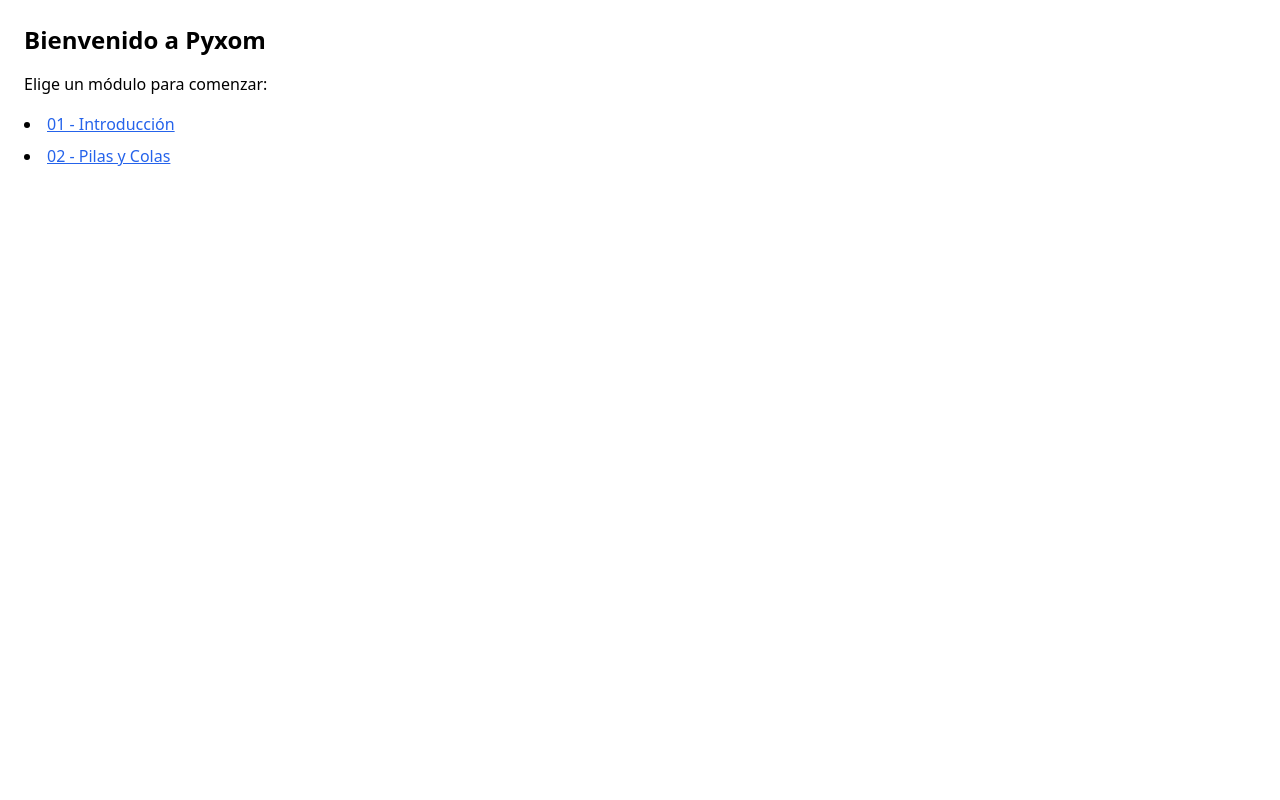
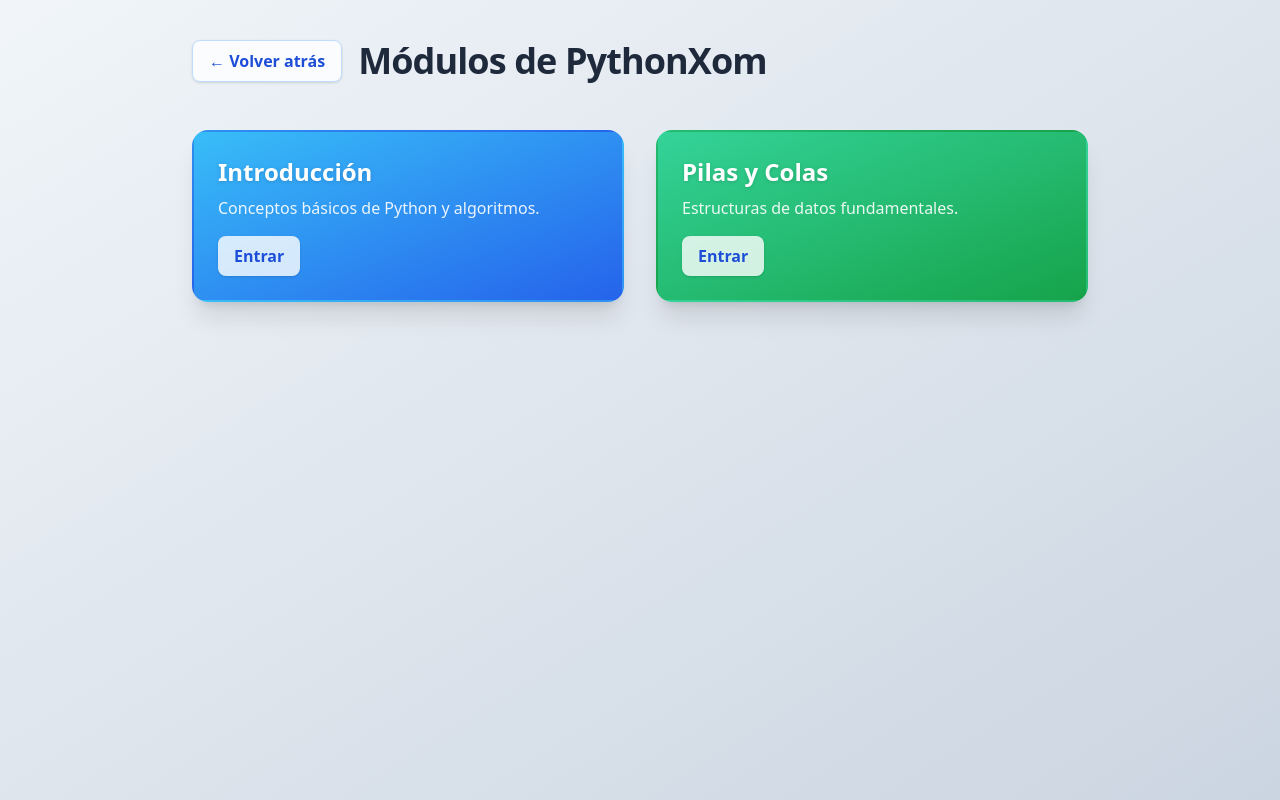
Before and after one commit to xabierolaz/pyxom, a Next.js app: page / in a window 1280 px wide. Built offline with nearby package versions, Linux system fonts and the light colour scheme.

Commit message:
style: interfaz profesional, limpia y accesible para ejercicios

```diff
--- a/app/02-pilas-colas/ej01_stack_basico/page.tsx
+++ b/app/02-pilas-colas/ej01_stack_basico/page.tsx
@@ -1,19 +1,52 @@
+import Head from 'next/head';
+import Link from 'next/link';
 import IntroPythonXom from '@/components/IntroPythonXom';
 
+// --- Feedback personalizado por test ---
+// Puedes agregar un campo 'feedback' a cada test para mensajes específicos
 const ejercicio = {
   id: 'ej01_stack_basico',
   title: 'Uso de Pila',
   description: 'Implementa una pila básica con operaciones push y pop.',
   starterCode: 'class Pila:\n    def __init__(self):\n        self.items = []\n\n    def push(self, item):\n        pass\n\n    def pop(self):\n        pass',
   tests: [
-    { input: 'p = Pila()\np.push(1)\nprint(p.items)', expected: '[1]', hidden: false }
+    { input: 'p = Pila()\np.push(1)\nprint(p.items)', expected: '[1]', hidden: false, feedback: 'Recuerda que para agregar un elemento a la pila debes usar append.' }
   ],
   hints: [
     { id: 'h1', text: 'Para agregar, usa append.' },
     { id: 'h2', text: 'Para quitar, usa pop().' }
+  ],
+  // --- Feedback de eficiencia y estilo ---
+  efficiencyFeedback: 'Para una pila eficiente, usa una lista y los métodos append/pop.',
+  styleFeedback: 'Sigue la convención PEP8: nombres de clases en CamelCase, métodos en snake_case.',
+  // --- Sugerencias automáticas y buenas prácticas ---
+  suggestions: [
+    '¿Estás usando self.items.append(item) en push?',
+    '¿Estás usando return self.items.pop() en pop?'
+  ],
+  bestPractices: [
+    'Evita acceder directamente a self.items fuera de la clase.',
+    'Documenta tus métodos con docstrings.'
   ]
 };
 
 export default function Page() {
-  return <IntroPythonXom data={ejercicio} />;
+  return (
+    <div className="min-h-screen bg-gradient-to-br from-slate-50 to-slate-200 flex flex-col items-center">
+      <Head>
+        <title>Ejercicio: Uso de Pila | PythonXom</title>
+        <meta name="description" content="Ejercicio interactivo sobre pilas en Python. Feedback detallado y accesible." />
+      </Head>
+      <nav className="w-full max-w-4xl flex items-center justify-between py-6 px-4 md:px-0">
+        <Link href="/" className="flex items-center gap-2 text-blue-700 font-semibold hover:underline focus:outline-none focus:ring-2 focus:ring-blue-400 rounded transition-all">
+          <svg width="24" height="24" fill="none" stroke="currentColor" strokeWidth="2" viewBox="0 0 24 24" className="inline-block"><path strokeLinecap="round" strokeLinejoin="round" d="M15 19l-7-7 7-7"/></svg>
+          Volver al menú
+        </Link>
+        <span className="text-lg font-bold text-slate-700 tracking-tight">PythonXom</span>
+      </nav>
+      <main className="w-full max-w-3xl bg-white/90 rounded-2xl shadow-xl p-6 md:p-10 mt-2 mb-8 border border-slate-200">
+        <IntroPythonXom data={ejercicio} />
+      </main>
+    </div>
+  );
 }
--- a/app/page.tsx
+++ b/app/page.tsx
@@ -1,12 +1,62 @@
-export default function Home() {
-  return (
-    <div className="p-6">
-      <h1 className="text-2xl font-bold mb-4">Bienvenido a Pyxom</h1>
-      <p className="mb-4">Elige un módulo para comenzar:</p>
-      <ul className="list-disc list-inside space-y-2">
-        <li><a href="/01-introduccion/ej01_suma_producto" className="text-blue-600 underline">01 - Introducción</a></li>
-        <li><a href="/02-pilas-colas/ej01_stack_basico" className="text-blue-600 underline">02 - Pilas y Colas</a></li>
-      </ul>
-    </div>
-  );
+import Link from 'next/link';
+
+const modules = [
+	{
+		id: '01-introduccion',
+		title: 'Introducción',
+		description: 'Conceptos básicos de Python y algoritmos.',
+		color: 'from-sky-400 to-blue-600',
+		path: '/01-introduccion/ej01_suma_producto',
+	},
+	{
+		id: '02-pilas-colas',
+		title: 'Pilas y Colas',
+		description: 'Estructuras de datos fundamentales.',
+		color: 'from-emerald-400 to-green-600',
+		path: '/02-pilas-colas/ej01_stack_basico',
+	},
+	// Puedes agregar más módulos aquí
+];
+
+export default function Page() {
+	return (
+		<main className="min-h-screen bg-gradient-to-br from-slate-100 to-slate-300 flex flex-col items-center py-10">
+			<div className="w-full max-w-4xl flex flex-col gap-6">
+				<header className="flex items-center gap-4 mb-6">
+					<Link
+						href="/"
+						className="px-4 py-2 bg-white/80 hover:bg-white rounded-lg shadow text-blue-700 font-semibold transition-all border border-blue-200"
+					>
+						← Volver atrás
+					</Link>
+					<h1 className="text-3xl md:text-4xl font-bold text-slate-800 tracking-tight">
+						Módulos de PythonXom
+					</h1>
+				</header>
+				<section className="grid grid-cols-1 sm:grid-cols-2 gap-8">
+					{modules.map((mod) => (
+						<Link
+							key={mod.id}
+							href={mod.path}
+							className={`group block rounded-2xl shadow-xl bg-gradient-to-br ${mod.color} p-6 transition-transform hover:scale-105 hover:shadow-2xl border-2 border-transparent hover:border-blue-400`}
+						>
+							<div className="flex flex-col h-full justify-between">
+								<div>
+									<h2 className="text-2xl font-bold text-white drop-shadow mb-2 group-hover:underline">
+										{mod.title}
+									</h2>
+									<p className="text-white/90 text-base mb-4">
+										{mod.description}
+									</p>
+								</div>
+								<span className="inline-block mt-auto px-4 py-2 bg-white/80 text-blue-700 font-semibold rounded-lg shadow hover:bg-white transition-all self-start">
+									Entrar
+								</span>
+							</div>
+						</Link>
+					))}
+				</section>
+			</div>
+		</main>
+	);
 }
--- a/components/IntroPythonXom.tsx
+++ b/components/IntroPythonXom.tsx
@@ -14,6 +14,7 @@ import type {
   FeedbackCondition
 } from '@/types/types'; // Ajusta la ruta si es necesario
 import DiffViewer from './DiffViewer';
+import StyleFeedback from './StyleFeedback';
 
 // --- Carga dinámica para Componentes Pesados ---
 // Añadimos un componente de carga simple para Suspense
@@ -242,6 +243,11 @@ export default function IntroPythonXom({ data }: { data: ExerciseData }) {
                 />
               </Suspense>
             </div>
+            {/* Feedback de estilo de código */}
+            <div className="mt-2">
+              <StyleFeedback code={code} />
+              {data.styleFeedback && <p className="text-xs text-slate-500 mt-1">Sugerencia de estilo: {data.styleFeedback}</p>}
+            </div>
           </section>
 
           <section className="flex flex-wrap gap-3 items-center">
--- a/types/types.ts
+++ b/types/types.ts
@@ -9,6 +9,7 @@ export interface TestCase {
   hidden?: boolean;
   timeoutMs?: number;
   points?: number;
+  feedback?: string; // feedback personalizado por test
 }
 
 export type StaticCheckFunction =
@@ -61,6 +62,11 @@ export interface ExerciseData {
   maxHintsToShowAutomatically?: number;
   positiveFeedback?: string[];
   maxPoints?: number;
+  efficiencyFeedback?: string;
+  styleFeedback?: string;
+  suggestions?: string[];
+  bestPractices?: string[];
+  badges?: { id: string; label: string; description: string }[];
 }
 
 export interface SingleTestRunResult {
```
